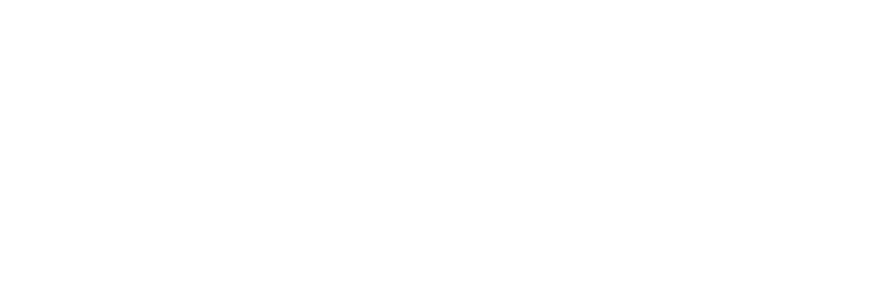
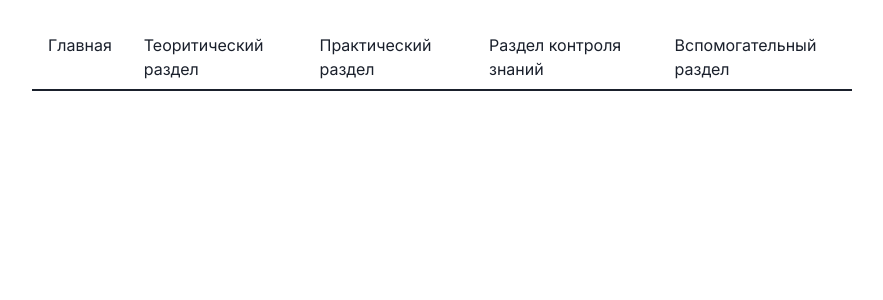
Before and after one commit to okyxxxf/tvims-web-app, a Next.js app: page / in a window 1280 px wide. Shown: the top 300 px of the page, without its empty margins (198-1081 px from the left). Built offline with nearby package versions, Linux system fonts and the light colour scheme.

Commit message:
feat: create header component

```diff
--- a/src/app/layout.tsx
+++ b/src/app/layout.tsx
@@ -1,6 +1,8 @@
 import type { Metadata } from "next";
 import { Inter } from "next/font/google";
 import "./globals.css";
+import { Header } from "@/components";
+import { ChakraProvider } from "@chakra-ui/react";
 
 const inter = Inter({ subsets: ["latin"] });
 
@@ -16,7 +18,12 @@
 }>) {
   return (
     <html lang="ru">
-      <body className={inter.className}>{children}</body>
+      <body className={inter.className}>
+        <ChakraProvider>
+          <Header/>
+          {children}
+        </ChakraProvider>
+      </body>
     </html>
   );
 }
--- /dev/null
+++ b/src/components/header/Header.tsx
@@ -0,0 +1,41 @@
+"use client";
+
+import { BaseLayout } from "@/layouts";
+import { Box, Flex, Link } from "@chakra-ui/react";
+import { colors } from "../variables";
+import { usePathname } from "next/navigation";
+
+export function Header() {
+  const navLinks = [
+    {name: "Главная", link: "/home"},
+    {name: "Теоритический раздел", link: "/teoria"},
+    {name: "Практический раздел", link: "/practika"},
+    {name: "Раздел контроля знаний", link: "/control-znaniy"},
+    {name: "Вспомогательный раздел", link: "/documents"},
+  ];
+
+  const pathname = usePathname();
+
+  return (
+    <BaseLayout>
+      <Box p="25px 230px">
+        <Flex>
+          {navLinks.map(({name, link}) => {
+            return pathname.includes(link) ?
+              <Link href={link} color={colors.mainBlue} p="8px 16px" borderBottom={`2px solid ${colors.mainBlue}`}>{name}</Link>
+              :
+              <Link
+              href={link}
+              p="8px 16px"
+              color={colors.black}
+              borderBottom={`2px solid ${colors.black}`}
+              transition="0.4s"
+              _hover={{borderBottom: `2px solid ${colors.mainBlue}`, color: colors.mainBlue}}>
+                {name}
+              </Link>
+          })}
+        </Flex>
+      </Box>
+    </BaseLayout>
+  )
+}
--- /dev/null
+++ b/src/components/header/index.ts
@@ -0,0 +1 @@
+export * from "./Header";
--- /dev/null
+++ b/src/components/index.ts
@@ -0,0 +1 @@
+export * from "./header";
--- /dev/null
+++ b/src/components/variables.ts
@@ -0,0 +1,5 @@
+export const colors = {
+  mainBlue: "#2B6CB0",
+  darkBlue: "#2C5282",
+  black: "#1A202C",
+}
--- /dev/null
+++ b/src/layouts/BaseLayout.tsx
@@ -0,0 +1,11 @@
+import { Box } from "@chakra-ui/react";
+
+type BaseLayoutProps = {
+  children: React.ReactNode;
+}
+
+export function BaseLayout({children}: BaseLayoutProps) {
+  return (
+    <Box maxW="1440px" m="auto">{children}</Box>
+  )
+}
--- /dev/null
+++ b/src/layouts/index.ts
@@ -0,0 +1 @@
+export * from "./BaseLayout";
```
Also changed, not shown: 1 other file (tests, documents, lock files or other folders).
